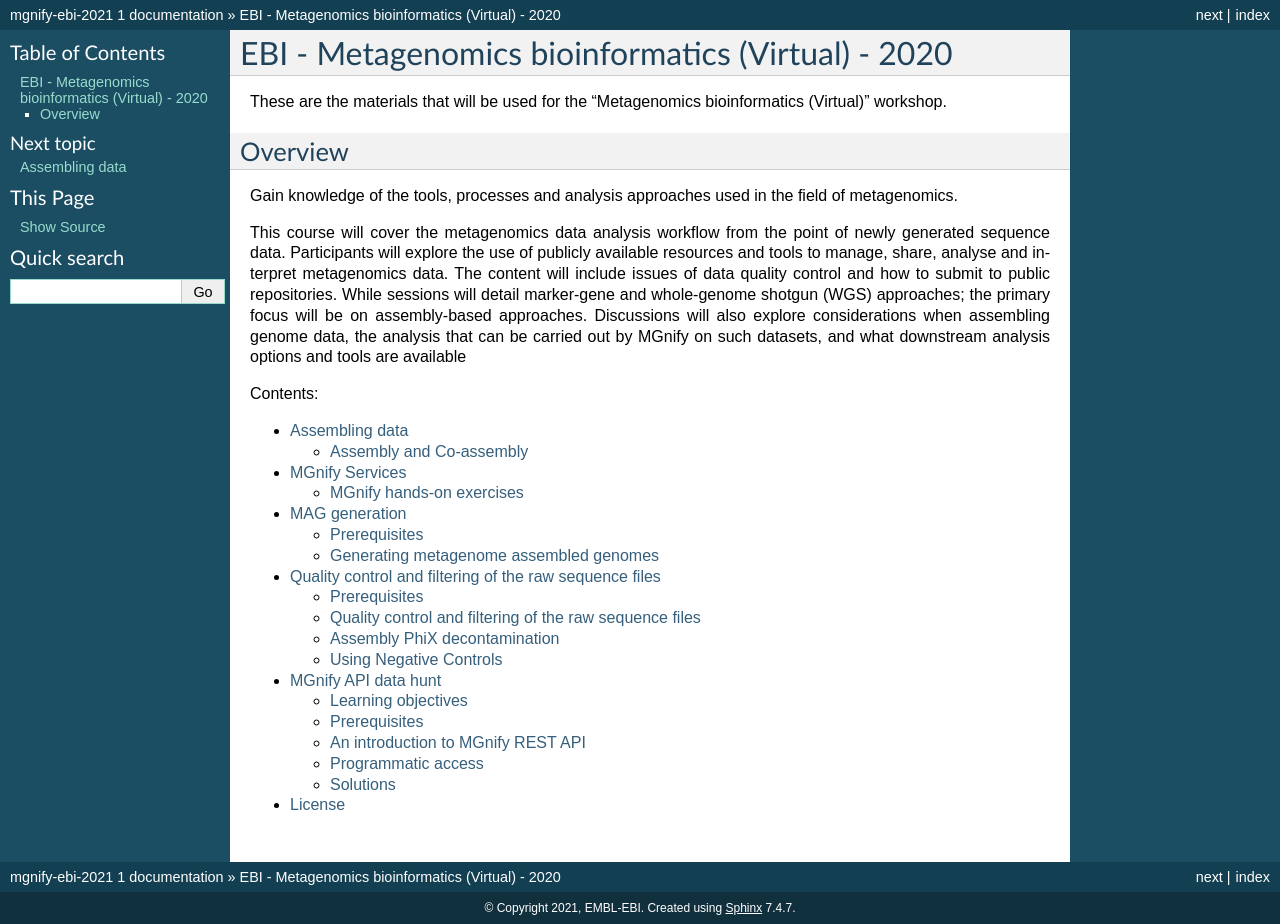
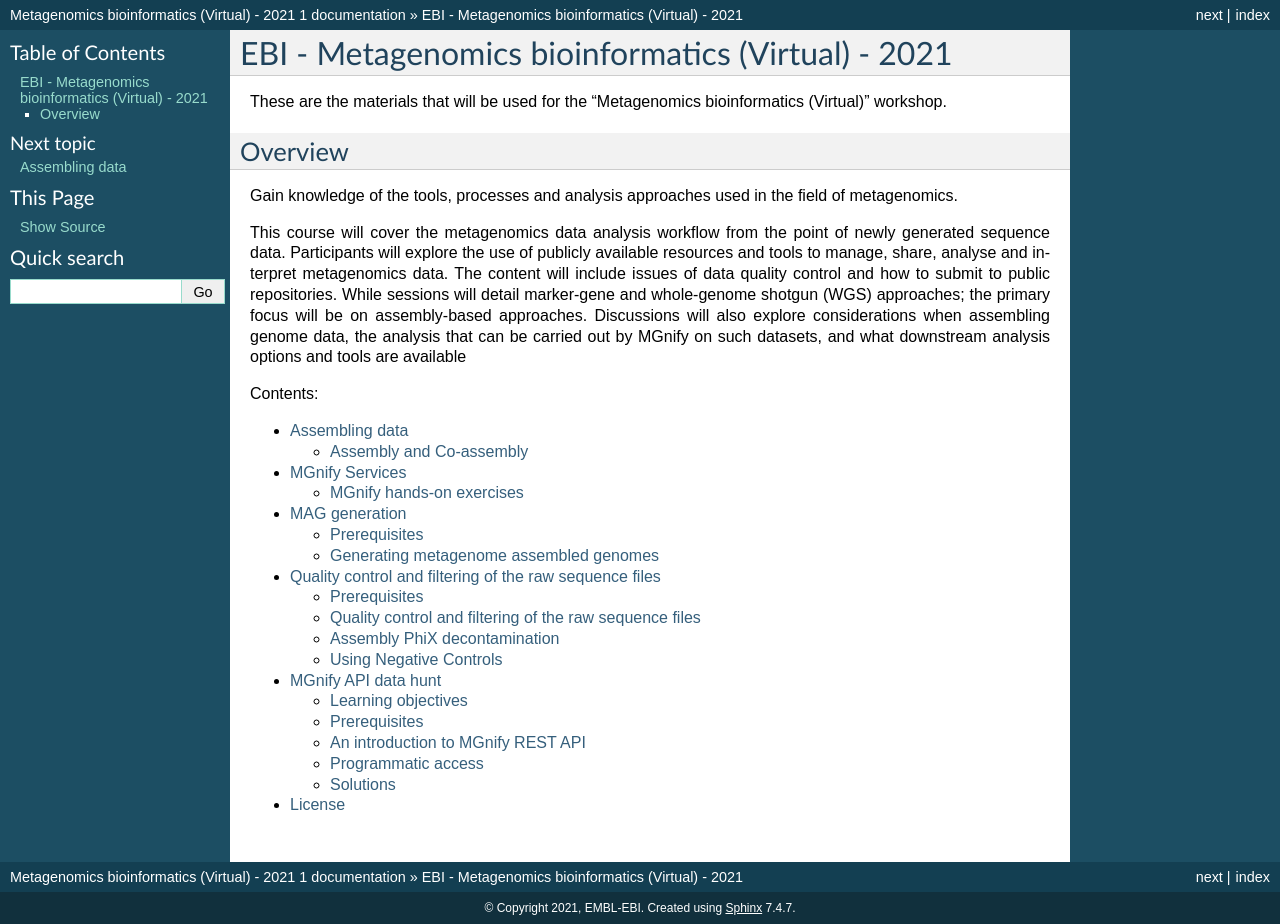
Before and after one commit to EBI-Metagenomics/mgnify-ebi-2021, a Sphinx documentation site: the page built from docs/source/index.rst, in a window 1280 px wide. Built offline with Sphinx 7.4.7, drawn with Linux system fonts in a browser that asks for light colours.

Commit message:
Update title

```diff
--- a/docs/source/conf.py
+++ b/docs/source/conf.py
@@ -44,9 +44,9 @@ source_suffix = '.rst'
 master_doc = 'index'
 
 # General information about the project.
-project = u'mgnify-ebi-2021'
+project = u'Metagenomics bioinformatics (Virtual) - 2021'
 copyright = u'2021, EMBL-EBI'
-author = u'MGnify'
+author = u'Microbiome Informatics Team - EMBL-EBI'
 
 # The version info for the project you're documenting, acts as replacement for
 # |version| and |release|, also used in various other places throughout the
--- a/docs/source/index.rst
+++ b/docs/source/index.rst
@@ -1,4 +1,4 @@
-EBI - Metagenomics bioinformatics (Virtual) - 2020
+EBI - Metagenomics bioinformatics (Virtual) - 2021
 ==================================================
 
 These are the materials that will be used for the "Metagenomics bioinformatics (Virtual)" workshop.
```
